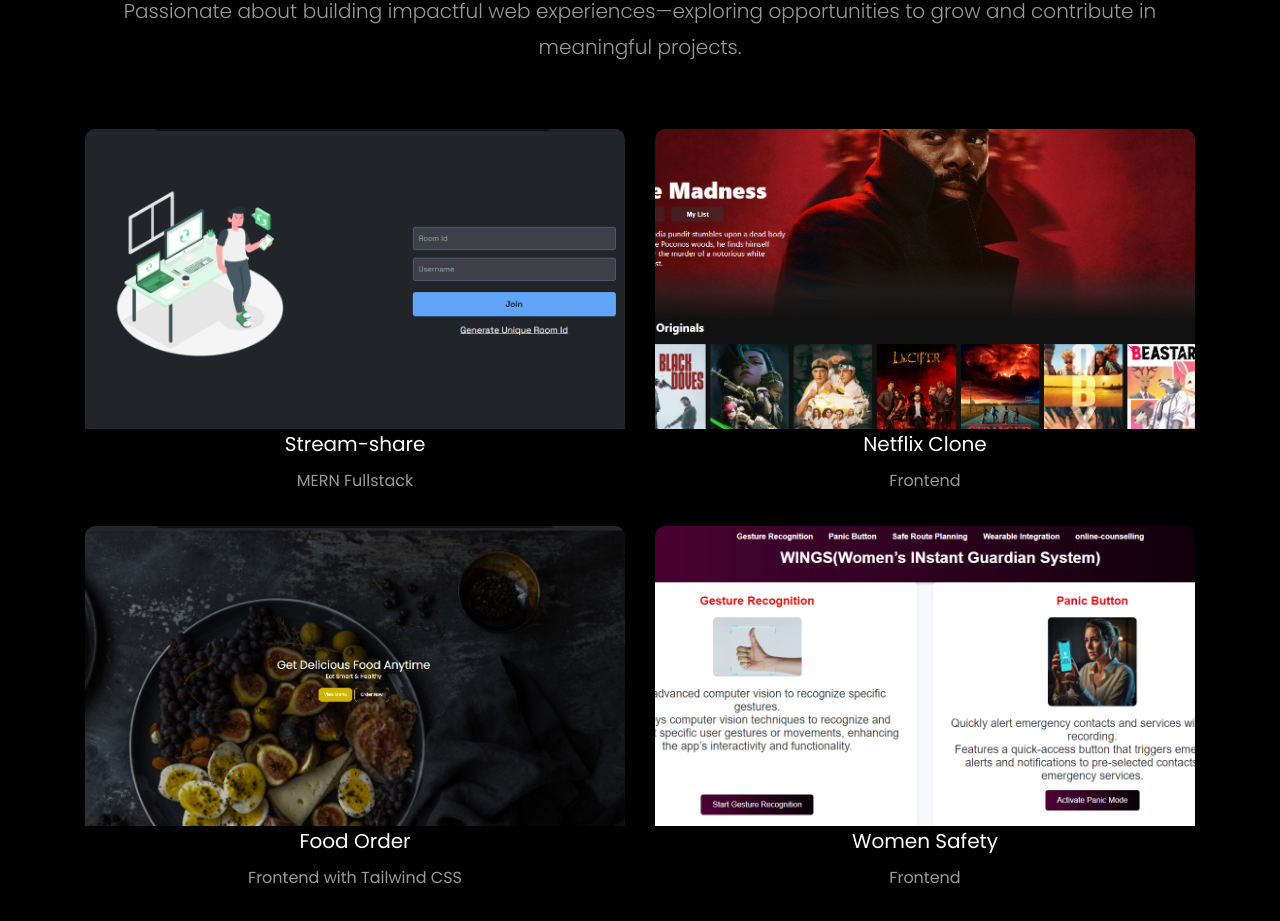
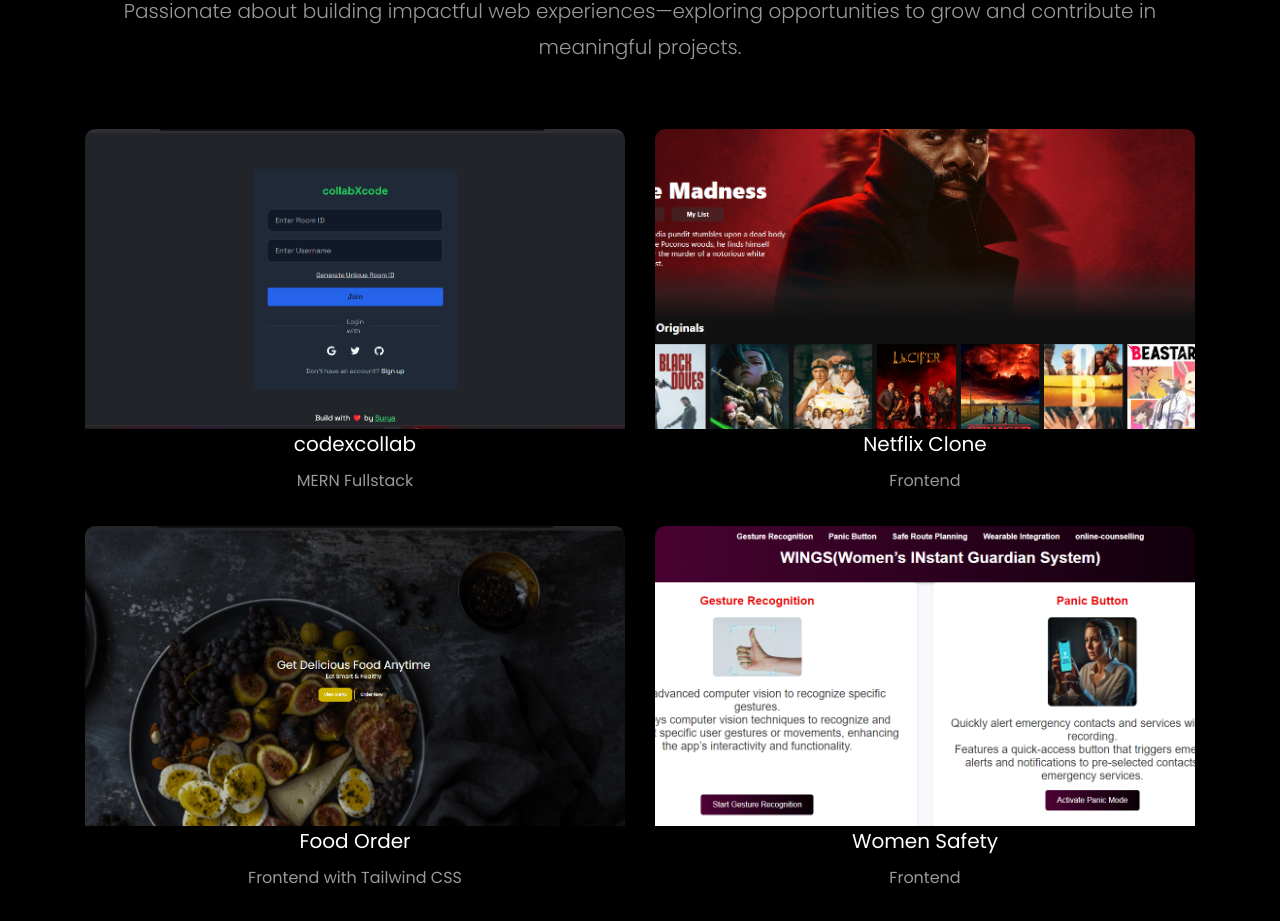
Before and after one commit to Surya-palanisamy/Portfolio-react, a React (Vite) app: page / in a window 1280 px wide. Shown: the part 4632-5553 px from the top of the page. Built offline with nearby package versions, Linux system fonts and the light colour scheme.

Commit message:
fix:hire me button

```diff
--- a/src/components/Projects.jsx
+++ b/src/components/Projects.jsx
@@ -1,13 +1,12 @@
 import React, { useEffect } from "react";
 import foodOrder from "../assets/food-order.jpg";
-import streamShare from "../assets/stream-share.jpg";
+import codexcollab from "../assets/codexcollab.png";
 import netflix from "../assets/Netflix clone.jpg";
 import forms from "../assets/forms.jpg";
 import wings from "../assets/Wings.jpg";
 import messenger from "../assets/messenger.jpg";
 import { initContentWayPoint, initMagnificPopup } from "../utils/customScripts";
 
-// Reusable ProjectCard Component
 const ProjectCard = ({ title, description, imgUrl, liveLink, codeLink }) => {
   return (
     <div className="col-md-6">
@@ -44,11 +43,11 @@
 
   const projects = [
     {
-      title: "Stream-share",
+      title: "codexcollab",
       description: "MERN Fullstack",
-      imgUrl: streamShare,
-      liveLink: "https://stream-share-code.vercel.app",
-      codeLink: "https://github.com/Surya-palanisamy/stream-share",
+      imgUrl: codexcollab,
+      liveLink: "https://code.suryapalanisamy.live",
+      codeLink: "https://github.com/Surya-palanisamy/codexcollab",
     },
     {
       title: "Netflix Clone",
@@ -82,7 +81,7 @@
       title: "messenger with socket-io",
       description: "Backend Project",
       imgUrl: messenger,
-      liveLink: "https://messenger-app-socket-io.vercel.app/",
+      liveLink: "https://chat.suryapalanisamy.live/",
       codeLink: "https://github.com/Surya-palanisamy/Chat-App-Socket.io",
     },
   ];
```
Also changed, not shown: src/assets/codexcollab.png (added), src/assets/stream-share.jpg (deleted).
